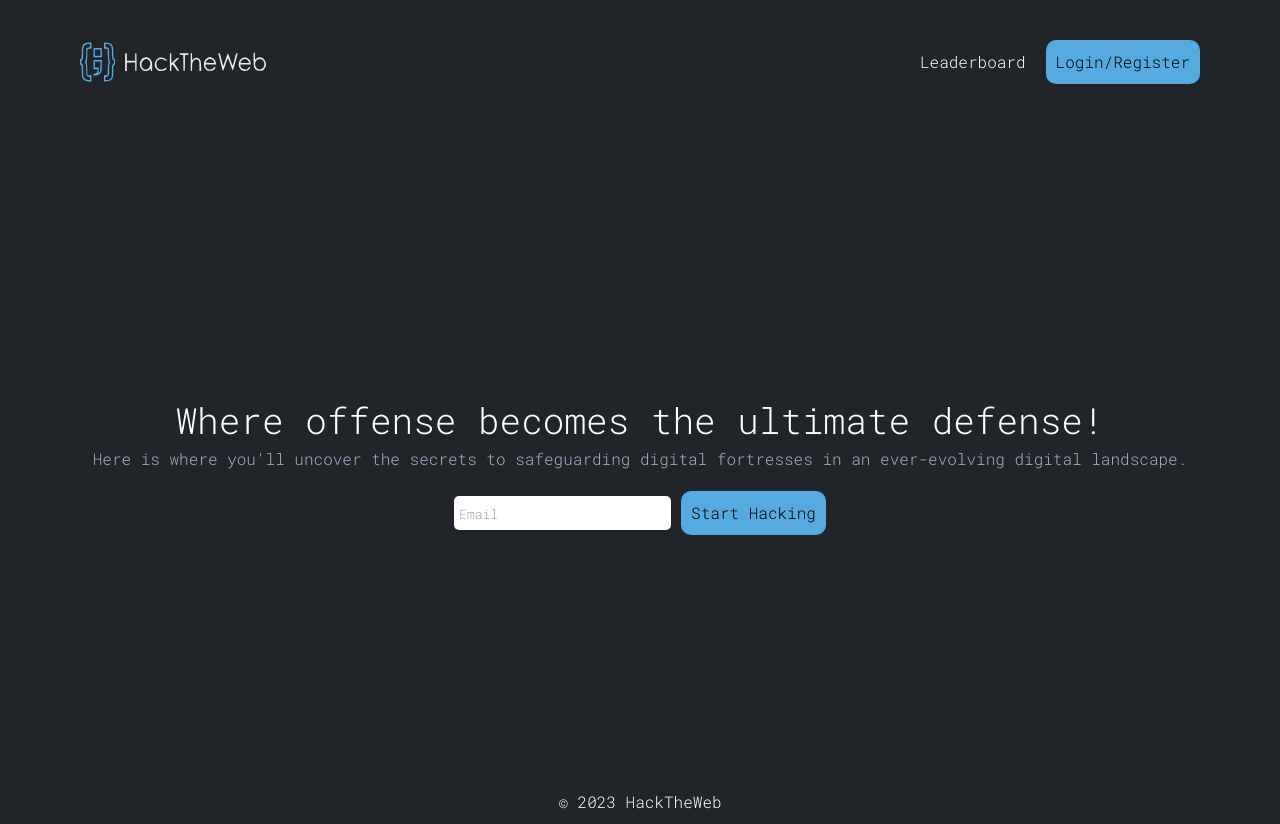
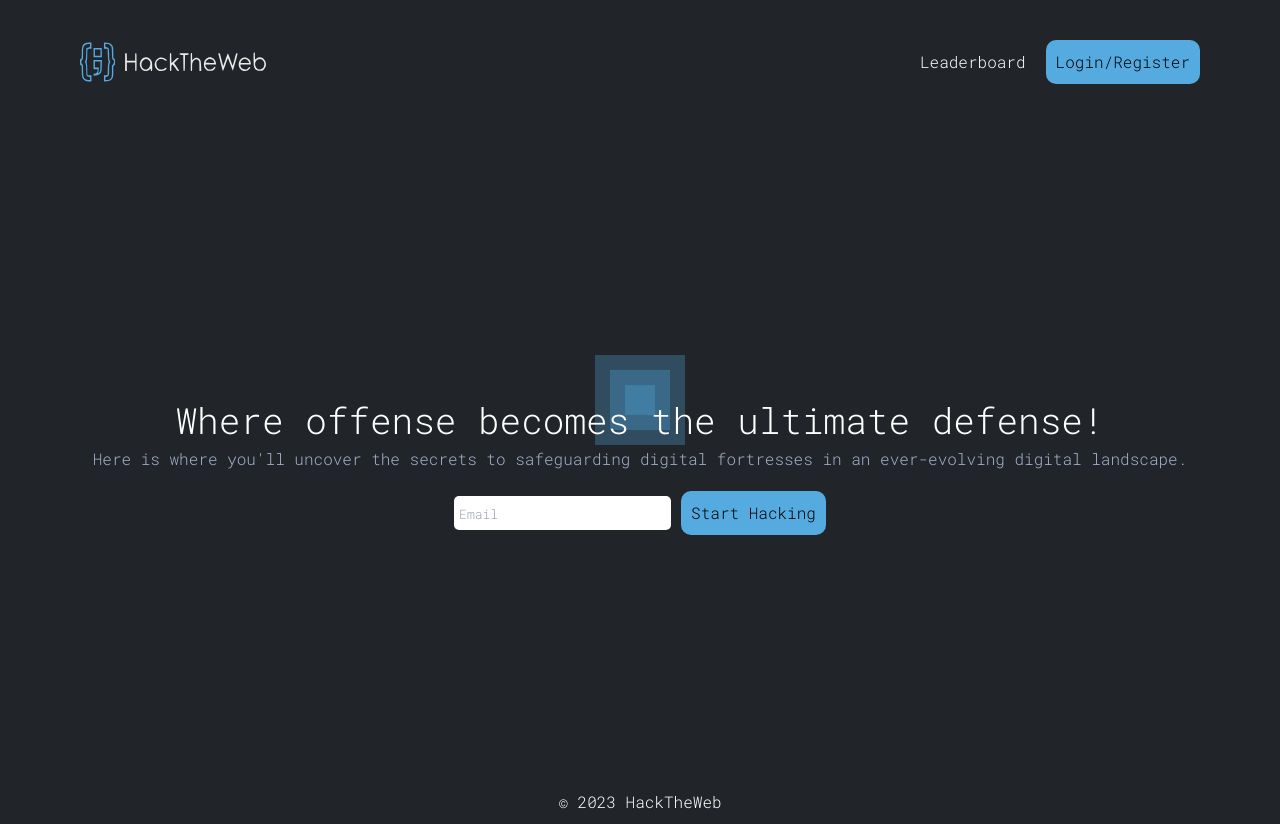
Before and after one commit to marcabounader/HackTheWeb-FrontEnd, a React (Create React App) app in the folder hacktheweb-frontend/: page / in a window 1280 px wide. Built offline with nearby package versions, Linux system fonts and the light colour scheme.

Commit message:
Added circlle func to landing

```diff
--- a/hacktheweb-frontend/src/pages/Landing/index.jsx
+++ b/hacktheweb-frontend/src/pages/Landing/index.jsx
@@ -1,13 +1,40 @@
-import { useState } from "react";
+import { useEffect, useRef, useState } from "react";
 import Footer from "../../components/Footer";
 import LoginForm from "../../components/Forms/LoginForm";
 import RegisterForm from "../../components/Forms/RegisterForm";
+import Circle from "../../components/Objects/circle";
+import "./landing.css"
+const Landing = ({onEnter,onLeave,isLoginModalOpen,handleOpenLoginModal, handleCloseLoginModal,isRegisterModalOpen,handleCloseRegisterModal,handleOpenRegisterModal}) => {
+    const circleRefs = useRef([]);
 
-const Landing = ({onEnter,onLeave,isLoginModalOpen,handleOpenLoginModal, handleCloseLoginModal,isRegisterModalOpen,handleCloseRegisterModal,handleOpenRegisterModal}) => {
+    circleRefs.current = [];
+
+    useEffect(() => {
+      const { innerWidth, innerHeight } = window;
+      circleRefs.current.forEach(ref => ref.moveTo(innerWidth / 2, innerHeight / 2));
+
+      const onMove = ({ clientX, clientY }) => {
+        circleRefs.current.forEach(ref => ref.moveTo(clientX, clientY));
+      };
+
+      window.addEventListener("pointermove", onMove);
+
+      return () => window.removeEventListener("pointermove", onMove);
+    }, []);
+
+    const addCircleRef = ref => {
+      if (ref) {
+        circleRefs.current.push(ref);
+      }
+    };
+
     return (
         <section className="content-wrapper flex flex-col justify-center items-center flex-grow-1 flex-wrap">
             <LoginForm isOpen={isLoginModalOpen} handleCloseViewModal={handleCloseLoginModal} handleOpenRegisterModal={handleOpenRegisterModal}/>
             <RegisterForm isOpen={isRegisterModalOpen} handleCloseViewModal={handleCloseRegisterModal} handleOpenLoginModal={handleOpenLoginModal}/>
+            <Circle size="sm" ref={addCircleRef} delay={0} />
+            <Circle size="md" ref={addCircleRef} delay={0.1} />
+            <Circle size="lg" ref={addCircleRef} delay={0.2} />
             <div className="flex flex-col justify-center items-center">
                 <h1>Where offense becomes the ultimate defense!</h1>
                 <p>Here is where you'll uncover the secrets to safeguarding digital fortresses in an ever-evolving digital landscape.</p>
```
